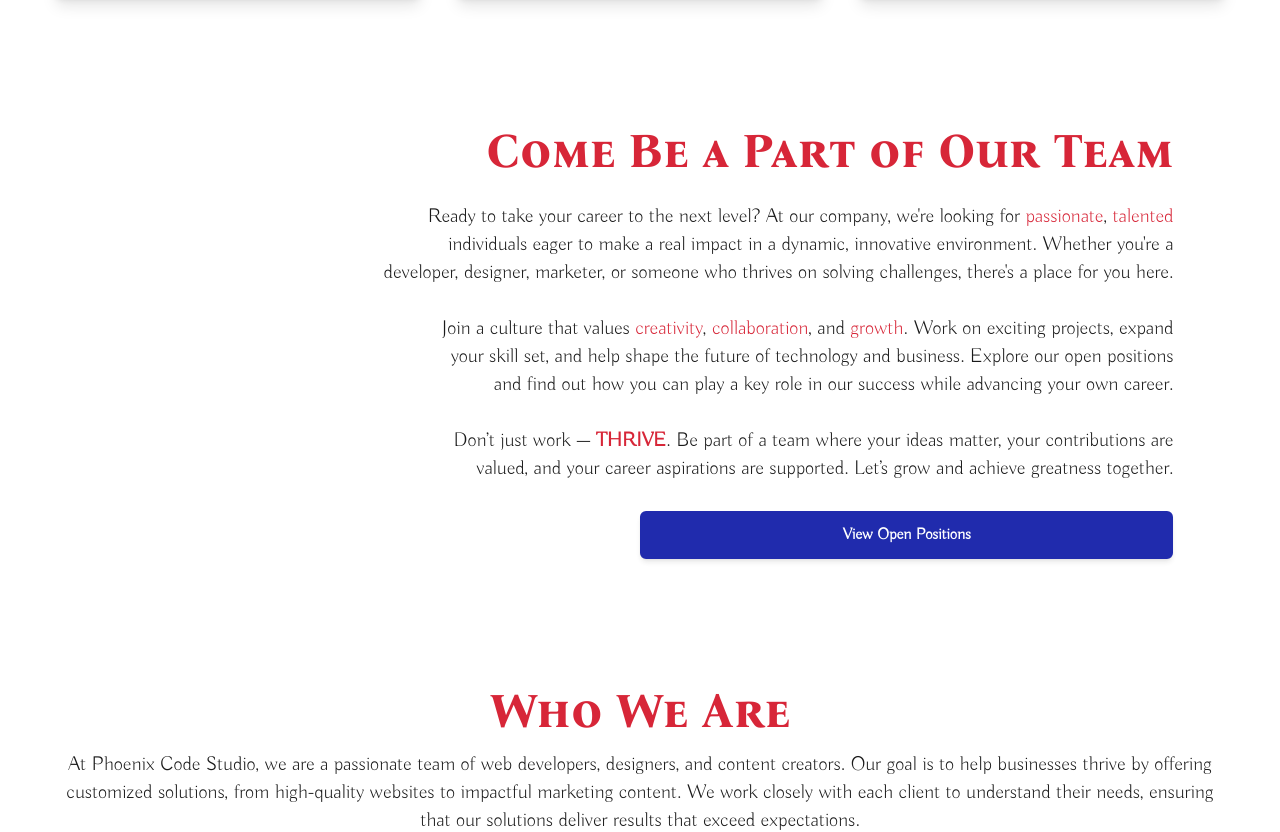
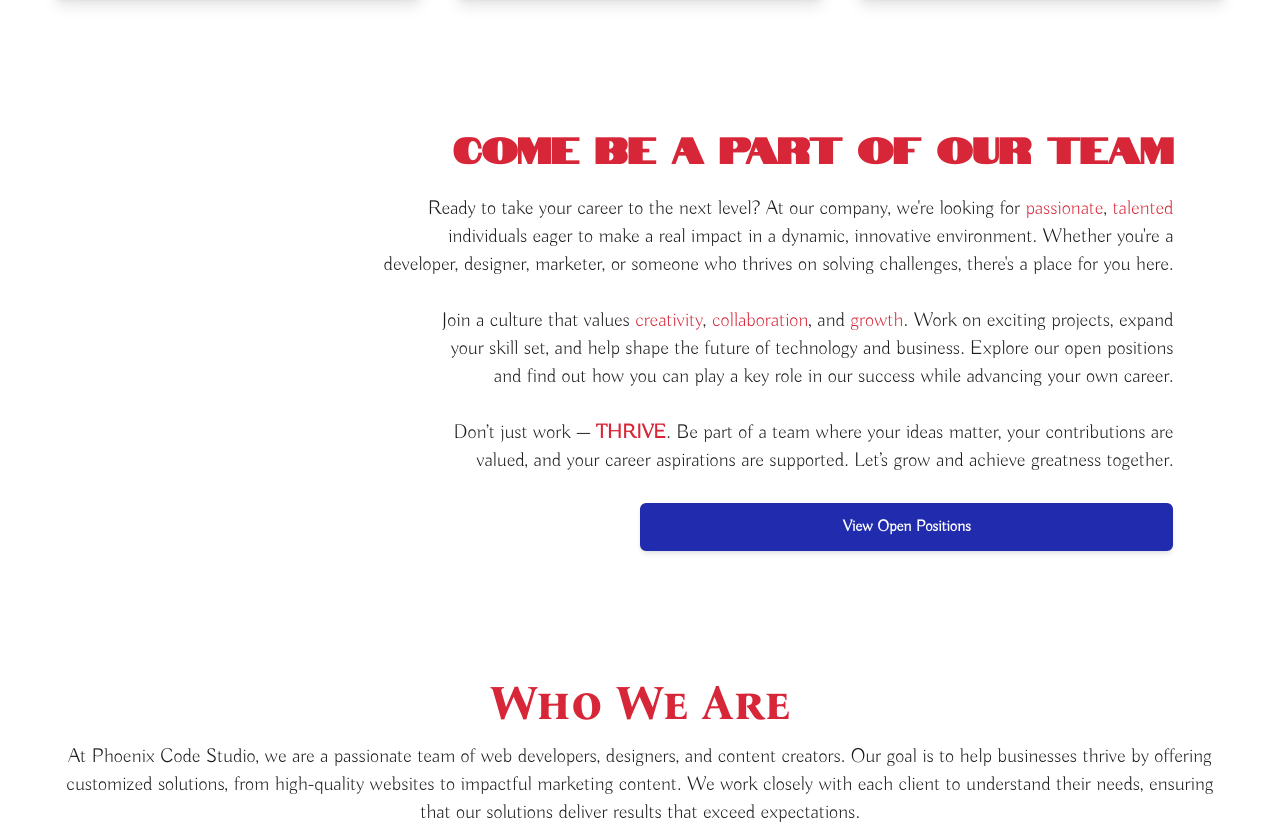
Before and after one commit to tmchuynh/phoenix-code-studio, a Next.js app: page / in a window 1280 px wide. Shown: the part 1080-1912 px from the top of the page. Built offline with nearby package versions, Linux system fonts and the light colour scheme.

Commit message:
update header to match call to action section

```diff
--- a/src/components/JoinUs.tsx
+++ b/src/components/JoinUs.tsx
@@ -4,9 +4,9 @@ import { Button } from "./ui/button";
 const JoinUs = () => {
   return (
     <section className="py-16 w-10/12 mx-auto text-balance text-end space-y-7">
-      <h2 className="text-3xl md:text-4xl lg:text-5xl font-bold text-primary mb-4">
+      <h1 className="text-3xl md:text-4xl font-bold text-primary">
         Come Be a Part of Our Team
-      </h2>
+      </h1>
       <p>
         Ready to take your career to the next level? At our company, we're
         looking for <EmphasizeText>passionate</EmphasizeText>,{" "}
```
